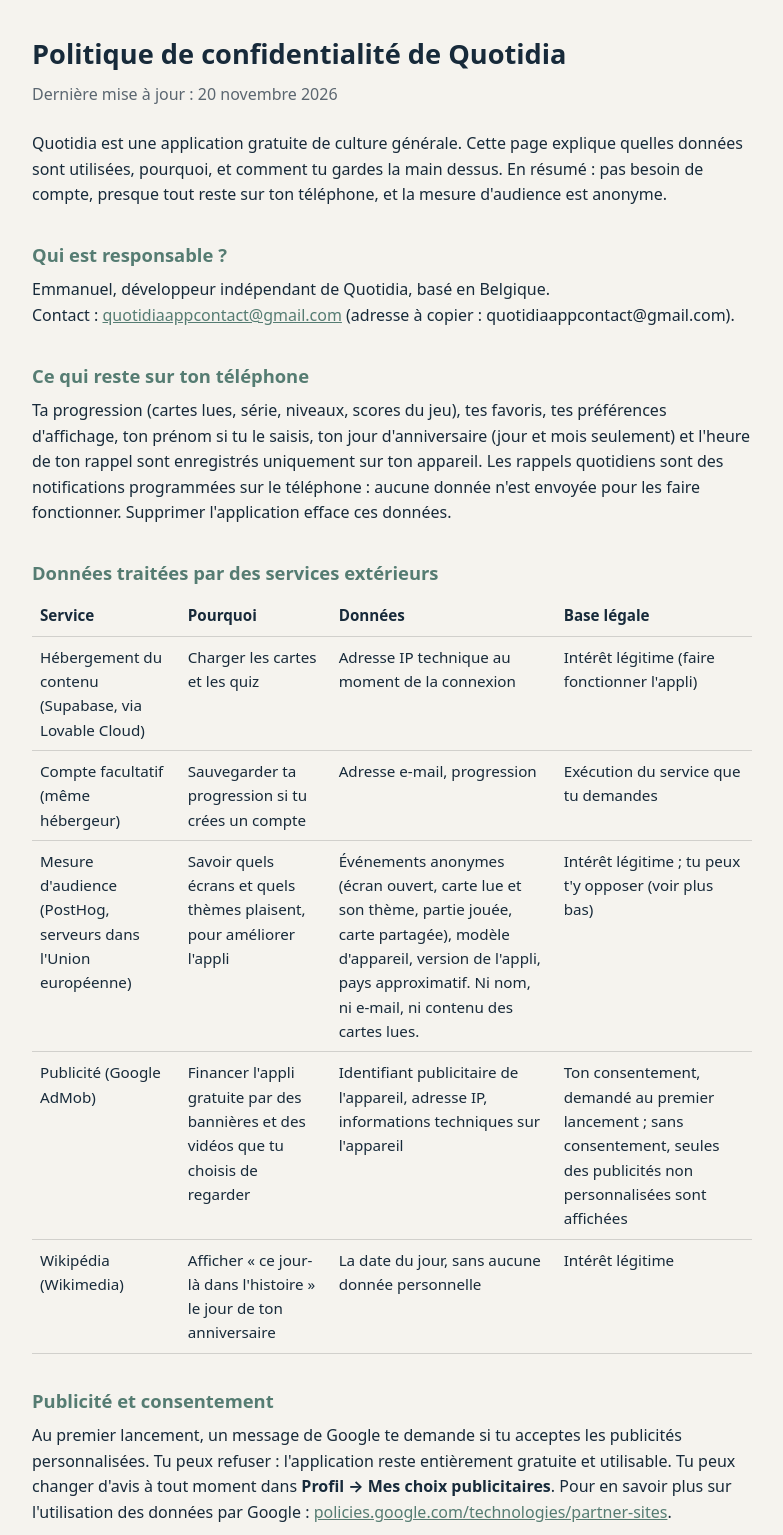
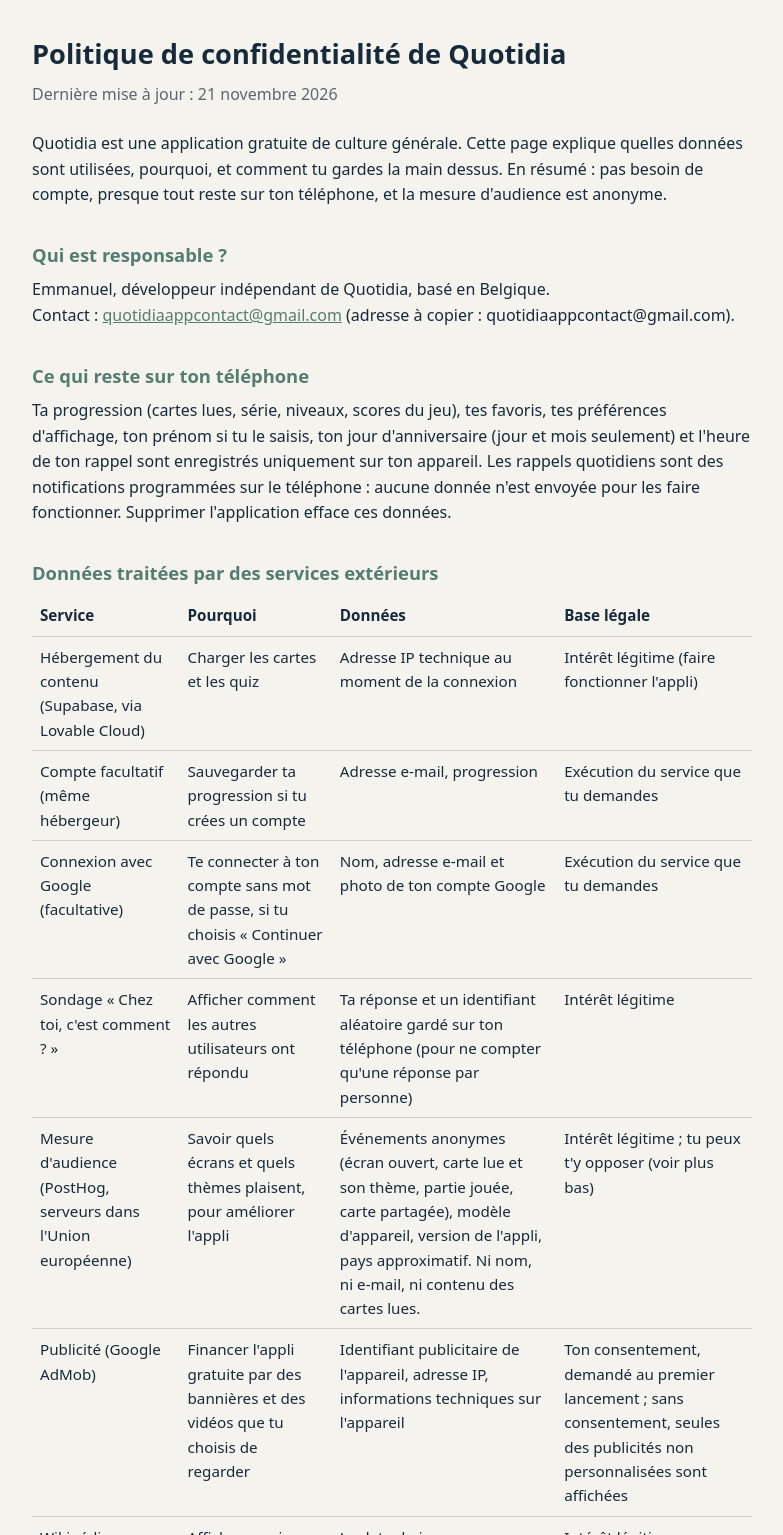
Before and after one commit to Quotidia-app/quotidia-app.github.io, a plain HTML site: page confidentialite/index.html in a window 1280 px wide. Shown: the top 1535 px of the page, without its empty margins (248-1031 px from the left). Drawn offline with Linux system fonts and the light colour scheme.

Commit message:
Confidentialité : connexion Google et sondage « Chez toi, c'est comment ? »
Co-Authored-By: Claude Opus 5.5 <noreply@anthropic.com>
Claude-Session: https://claude.ai/code/session_01R4avJxVA4Tfes9nppr3a1d

```diff
--- a/confidentialite/index.html
+++ b/confidentialite/index.html
@@ -21,7 +21,7 @@
 <body>
 <main>
 <h1>Politique de confidentialité de Quotidia</h1>
-<p class="date">Dernière mise à jour : 20 novembre 2026</p>
+<p class="date">Dernière mise à jour : 21 novembre 2026</p>
 
 <p>Quotidia est une application gratuite de culture générale. Cette page explique quelles données sont utilisées, pourquoi, et comment tu gardes la main dessus. En résumé : pas besoin de compte, presque tout reste sur ton téléphone, et la mesure d'audience est anonyme.</p>
 
@@ -37,6 +37,8 @@ Contact : <a href="mailto:quotidiaappcontact@gmail.com">quotidiaappcontact@gmail
   <tr><th>Service</th><th>Pourquoi</th><th>Données</th><th>Base légale</th></tr>
   <tr><td>Hébergement du contenu (Supabase, via Lovable Cloud)</td><td>Charger les cartes et les quiz</td><td>Adresse IP technique au moment de la connexion</td><td>Intérêt légitime (faire fonctionner l'appli)</td></tr>
   <tr><td>Compte facultatif (même hébergeur)</td><td>Sauvegarder ta progression si tu crées un compte</td><td>Adresse e-mail, progression</td><td>Exécution du service que tu demandes</td></tr>
+  <tr><td>Connexion avec Google (facultative)</td><td>Te connecter à ton compte sans mot de passe, si tu choisis « Continuer avec Google »</td><td>Nom, adresse e-mail et photo de ton compte Google</td><td>Exécution du service que tu demandes</td></tr>
+  <tr><td>Sondage « Chez toi, c'est comment ? »</td><td>Afficher comment les autres utilisateurs ont répondu</td><td>Ta réponse et un identifiant aléatoire gardé sur ton téléphone (pour ne compter qu'une réponse par personne)</td><td>Intérêt légitime</td></tr>
   <tr><td>Mesure d'audience (PostHog, serveurs dans l'Union européenne)</td><td>Savoir quels écrans et quels thèmes plaisent, pour améliorer l'appli</td><td>Événements anonymes (écran ouvert, carte lue et son thème, partie jouée, carte partagée), modèle d'appareil, version de l'appli, pays approximatif. Ni nom, ni e-mail, ni contenu des cartes lues.</td><td>Intérêt légitime ; tu peux t'y opposer (voir plus bas)</td></tr>
   <tr><td>Publicité (Google AdMob)</td><td>Financer l'appli gratuite par des bannières et des vidéos que tu choisis de regarder</td><td>Identifiant publicitaire de l'appareil, adresse IP, informations techniques sur l'appareil</td><td>Ton consentement, demandé au premier lancement ; sans consentement, seules des publicités non personnalisées sont affichées</td></tr>
   <tr><td>Wikipédia (Wikimedia)</td><td>Afficher « ce jour-là dans l'histoire » le jour de ton anniversaire</td><td>La date du jour, sans aucune donnée personnelle</td><td>Intérêt légitime</td></tr>
```
